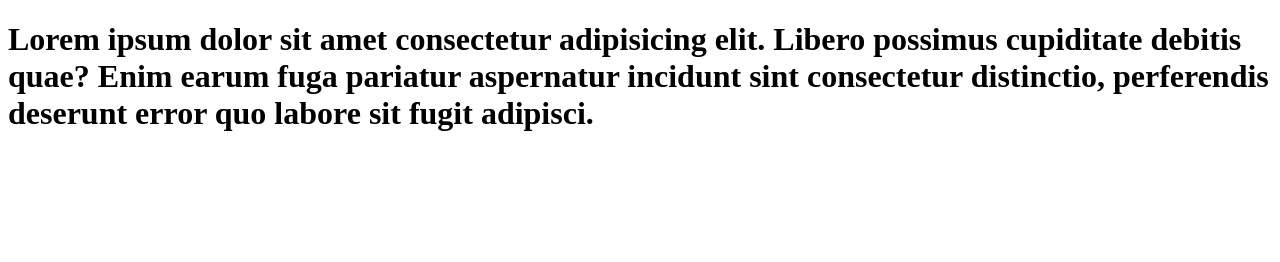
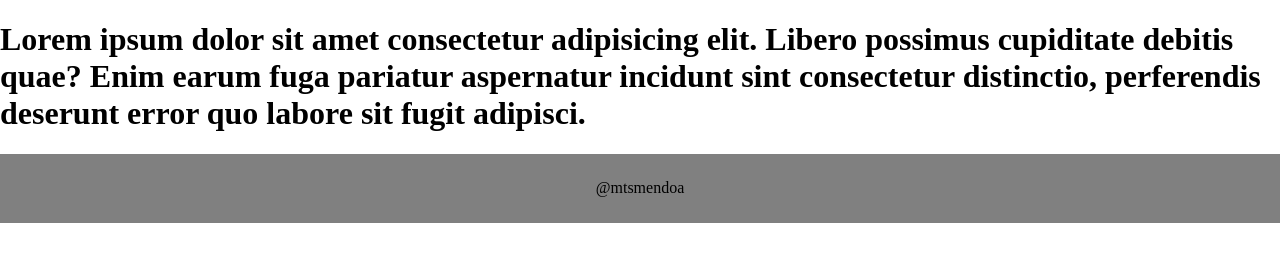
Before and after one commit to mateusmendoa/portifolio, a plain HTML site: page index.html in a window 1280 px wide. Drawn offline with Linux system fonts and the light colour scheme.

Commit message:
commit index.html

```diff
--- /dev/null
+++ b/css/style.css
@@ -0,0 +1,19 @@
+html, body {
+    height: 100%;
+    margin: 0;
+}
+
+
+body{
+    display: flex;
+    flex-direction: column;
+}
+
+
+.footer{
+    background-color: gray;
+    display: flex;
+    padding: 2%;
+    bottom: auto;
+    justify-content: center;
+}
--- a/index.html
+++ b/index.html
@@ -3,9 +3,24 @@
     <head>
         <meta charset="UTF-8">
         <meta name="viewport" content="width=device-width, initial-scale=1.0">
-    <title>Document</title>
+        <link rel="stylesheet" href="css/style.css">
+        <title>Portifólio</title>
     </head>
     <body>
-    <h1>Lorem ipsum dolor sit amet consectetur adipisicing elit. Libero possimus cupiditate debitis quae? Enim earum fuga pariatur aspernatur incidunt sint consectetur distinctio, perferendis deserunt error quo labore sit fugit adipisci.</h1>
+        <header>
+
+        </header>
+        <h1>
+            Lorem ipsum dolor sit amet consectetur adipisicing elit. Libero
+            possimus cupiditate debitis quae? Enim earum fuga pariatur
+            aspernatur incidunt sint consectetur distinctio, perferendis
+            deserunt error quo labore sit fugit adipisci.
+        </h1>
+
+        <footer class="footer">
+            <div class="foorter-container">
+                <span>@mtsmendoa</span>
+            </div>
+        </footer>
     </body>
 </html>
```
Lines whose indentation alone changed are shown as unchanged.
